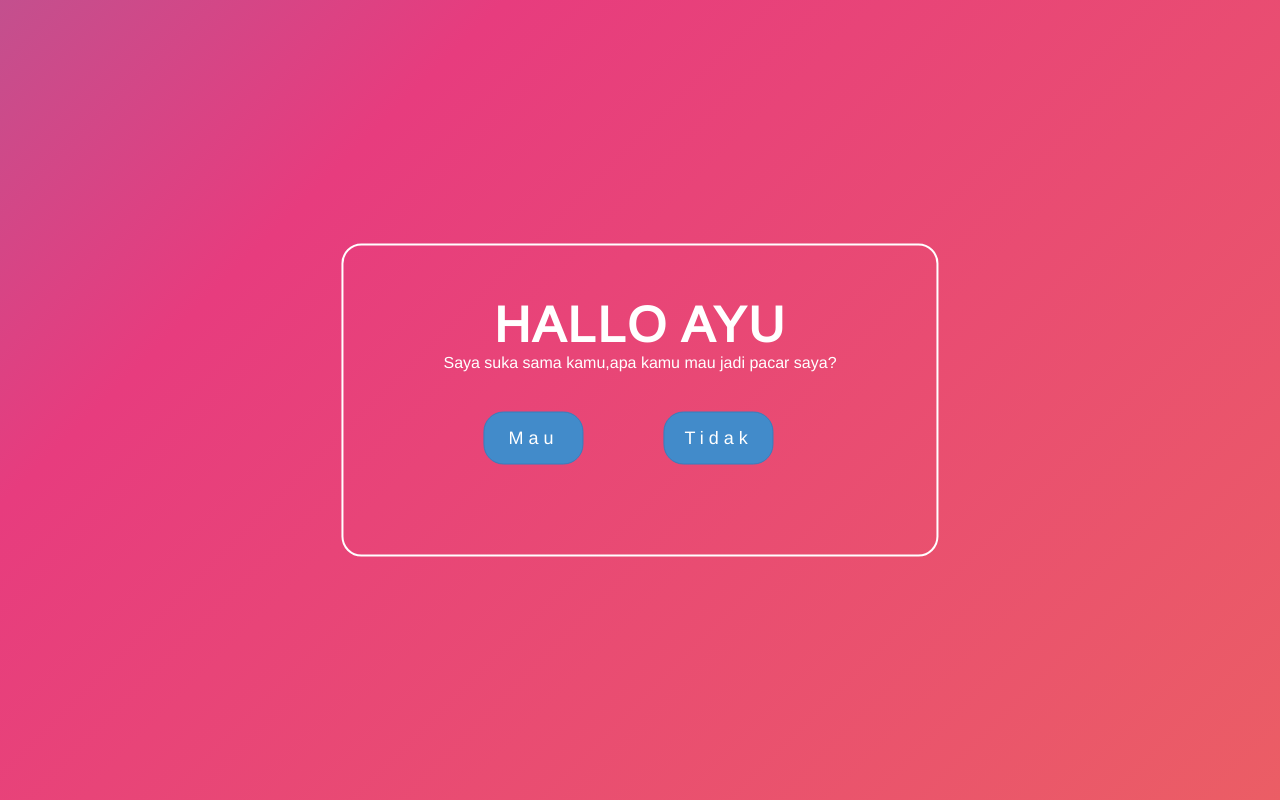
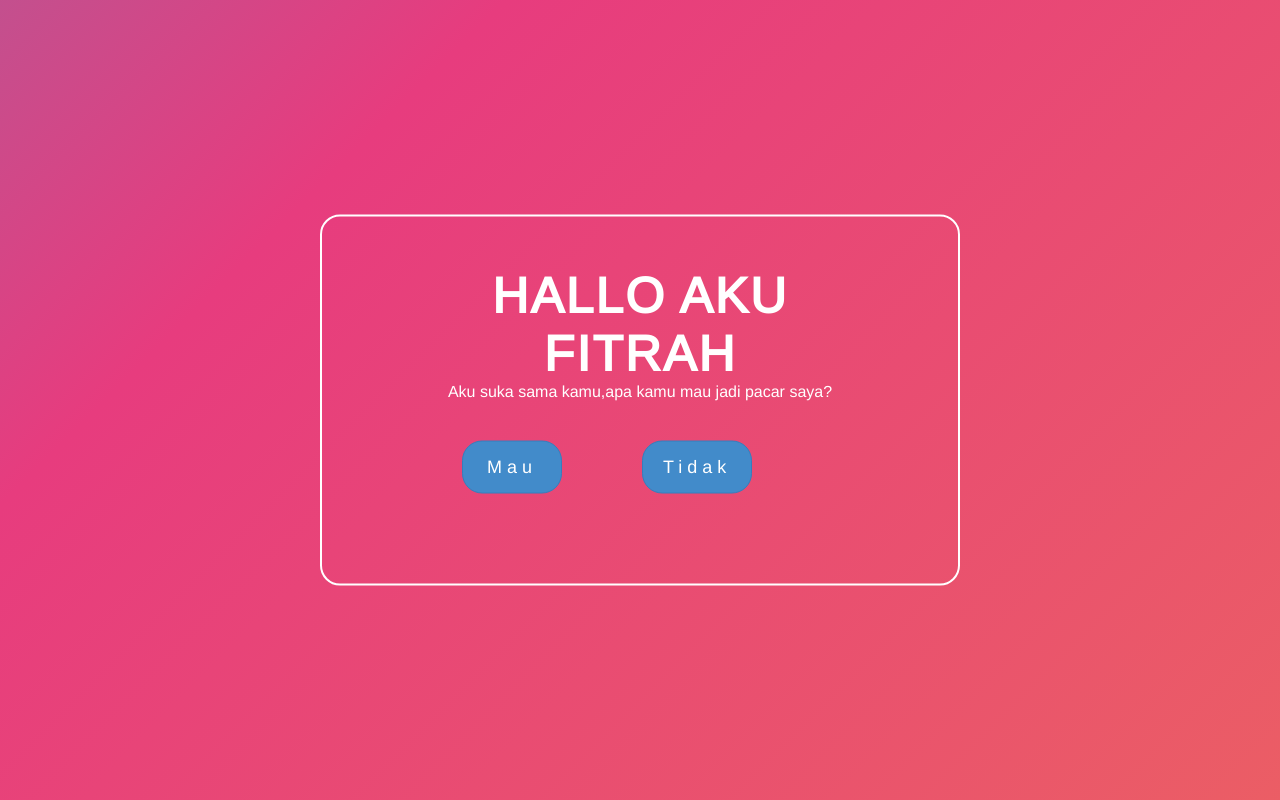
Before and after one commit to fitraha/fitraha, a plain HTML site: page index.html in a window 1280 px wide. Drawn offline with nearby package versions, Linux system fonts and the light colour scheme.

Commit message:
Update index.html

```diff
--- a/index.html
+++ b/index.html
@@ -8,7 +8,7 @@
     <title>Document</title>
 </head>
 <!--
-Name : Rifki Loen
+Name : Fitrah
 Template: Nembak betina
 Tanggal: 7 mei 2020
 -->
@@ -16,8 +16,8 @@ Tanggal: 7 mei 2020
 <body>
     <section>
         <div class="textme">
-            <h1>Hallo Ayu</h1>
-            <p>Saya suka sama kamu,apa kamu mau jadi pacar saya? </p>
+            <h1>Hallo Aku Fitrah</h1>
+            <p>Aku suka sama kamu,apa kamu mau jadi pacar saya? </p>
 <div class="jancok">
 
 
```
